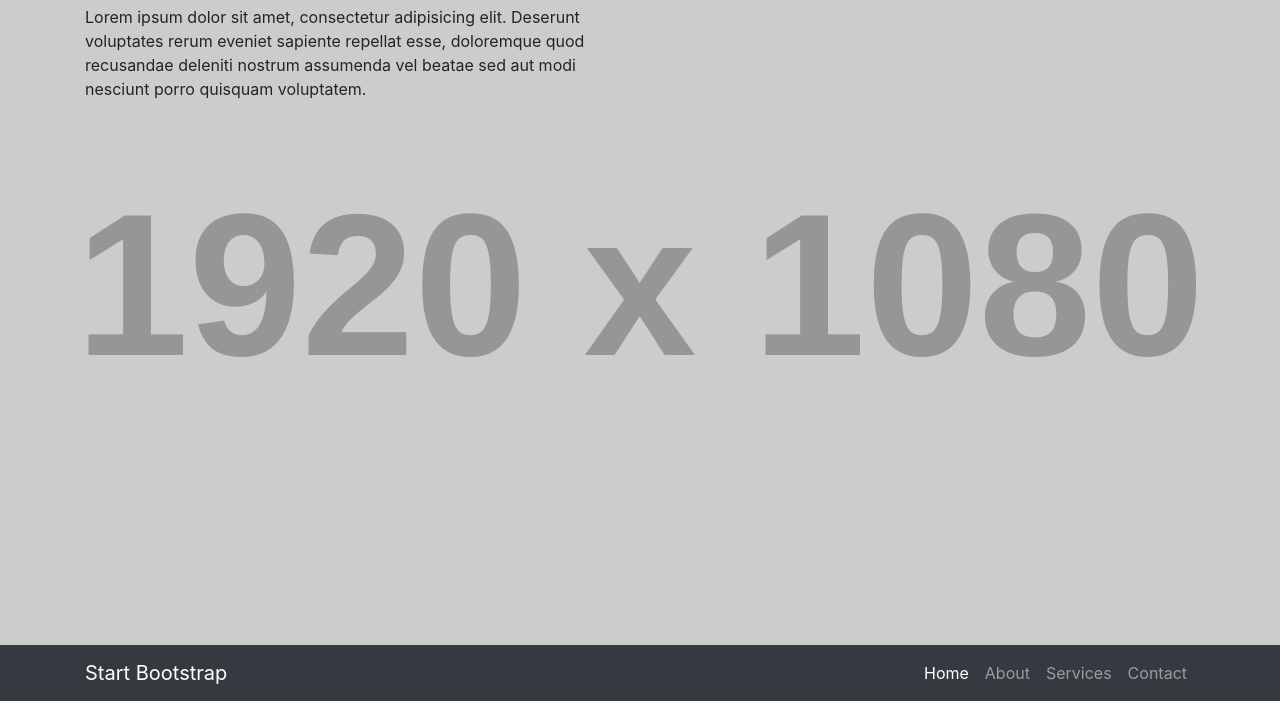
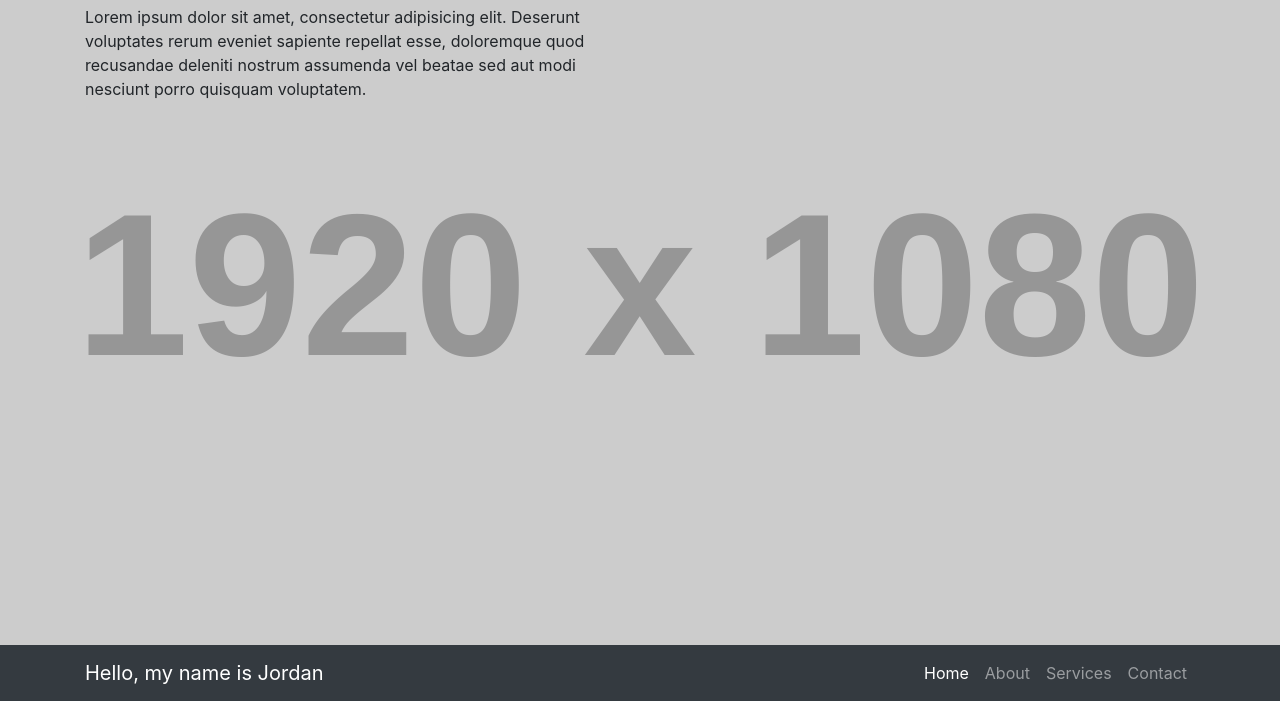
Before and after one commit to jordanrmess/jordanrmess.github.io, a plain HTML site: page index.html in a window 1280 px wide. Shown: the part 99-800 px from the top of the page. Drawn offline with Linux system fonts and the light colour scheme; placeholder pictures from the web are drawn by us.

Commit message:
Minor title change

```diff
--- a/index.html
+++ b/index.html
@@ -8,7 +8,7 @@
   <meta name="description" content="">
   <meta name="author" content="">
 
-  <title>The Big Picture - Start Bootstrap Template</title>
+  <title>Jordan Mess</title>
 
   <!-- Bootstrap core CSS -->
   <link href="vendor/bootstrap/css/bootstrap.min.css" rel="stylesheet">
@@ -23,7 +23,7 @@
   <!-- Navigation -->
   <nav class="navbar navbar-expand-lg navbar-dark bg-dark fixed-bottom">
     <div class="container">
-      <a class="navbar-brand" href="#">Start Bootstrap</a>
+      <a class="navbar-brand" href="#">Hello, my name is Jordan</a>
       <button class="navbar-toggler" type="button" data-toggle="collapse" data-target="#navbarResponsive" aria-controls="navbarResponsive" aria-expanded="false" aria-label="Toggle navigation">
         <span class="navbar-toggler-icon"></span>
       </button>
```
